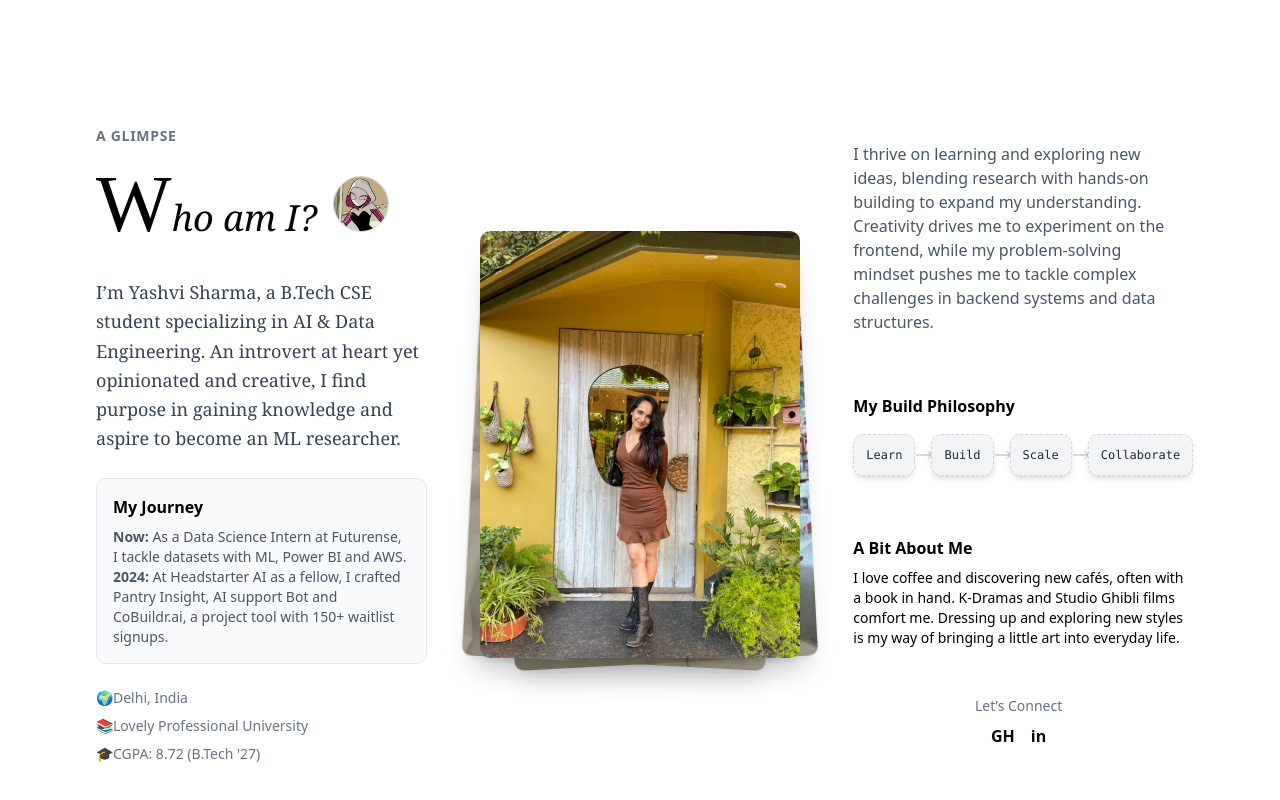
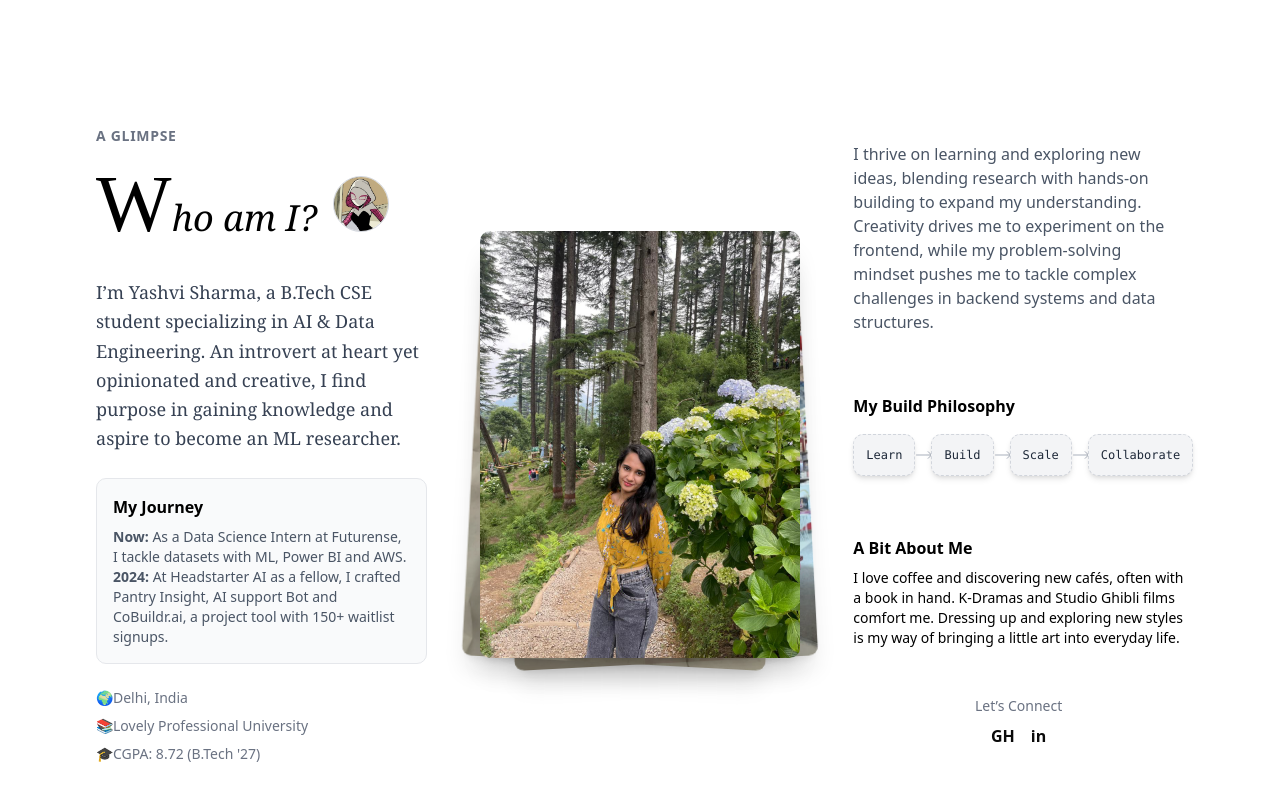
Before and after one commit to yashvisharma1204/Portfolio, a React (Vite) app: page / in a window 1280 px wide. Shown: the part 754-1554 px from the top of the page. Built offline with nearby package versions, Linux system fonts and the light colour scheme; a web font is replaced by a local one.

Commit message:
added relevant work links

```diff
--- a/src/components/Contact.jsx
+++ b/src/components/Contact.jsx
@@ -34,7 +34,7 @@ const Contact = () => {
                             <div className="space-y-3 text-base font-light text-gray-700">
                                 <p>
                                     <span className="font-medium text-black">Email:</span>
-                                    <a href="mailto:your.email@example.com" className='ml-2 hover:underline'>yashvi.sharma1204@gmail.com</a>
+                                    <a href="mailto:yashvi.sharma1204@gmail.com" className='ml-2 hover:underline'>yashvi.sharma1204@gmail.com</a>
                                 </p>
                                 <p>
                                     <span className="font-medium text-black">Location:</span>
--- a/src/components/ImageStack.jsx
+++ b/src/components/ImageStack.jsx
@@ -2,7 +2,7 @@
 import React, { useState } from 'react';
 
 const images = [
-  'nine.jpg',
+  'one.jpg',
   'four.jpg',
   'ten.jpg',
   'five.jpg',
```
Also changed, not shown: 1 other file (tests, documents, lock files or other folders).
